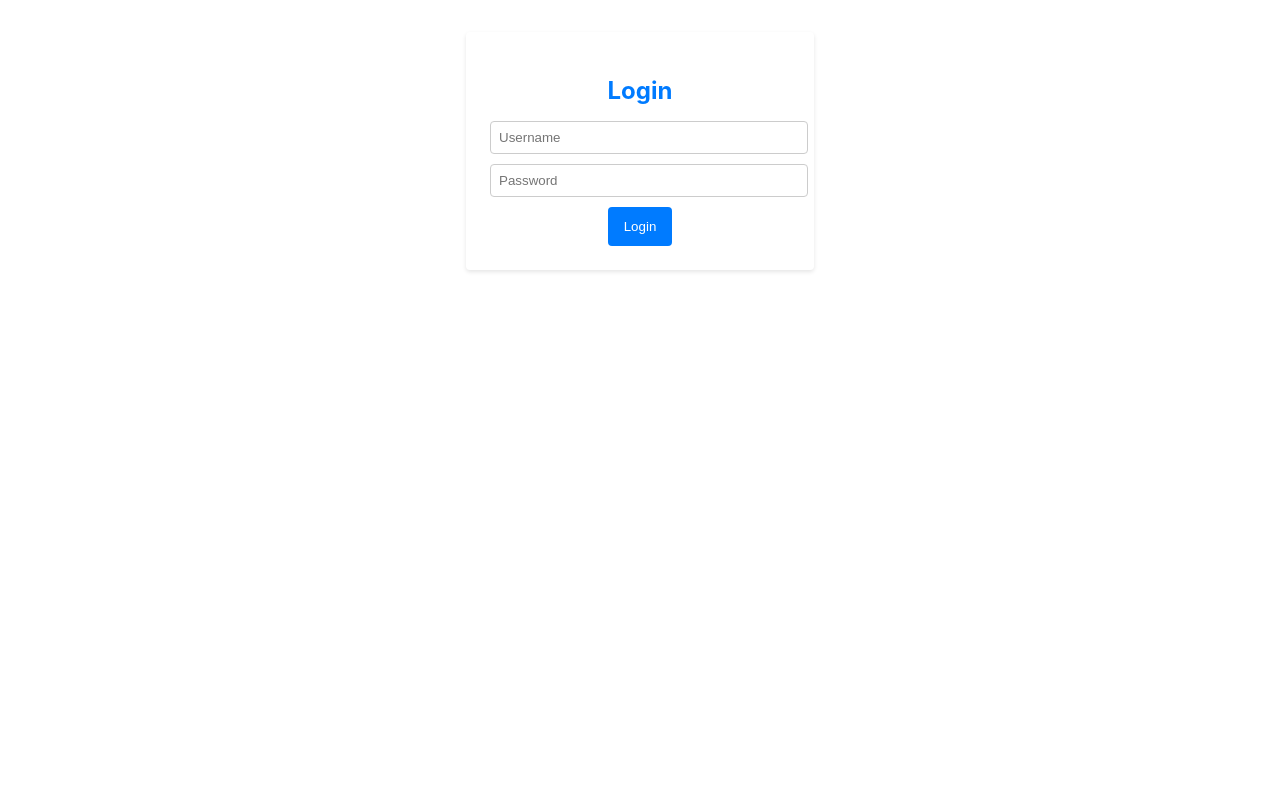
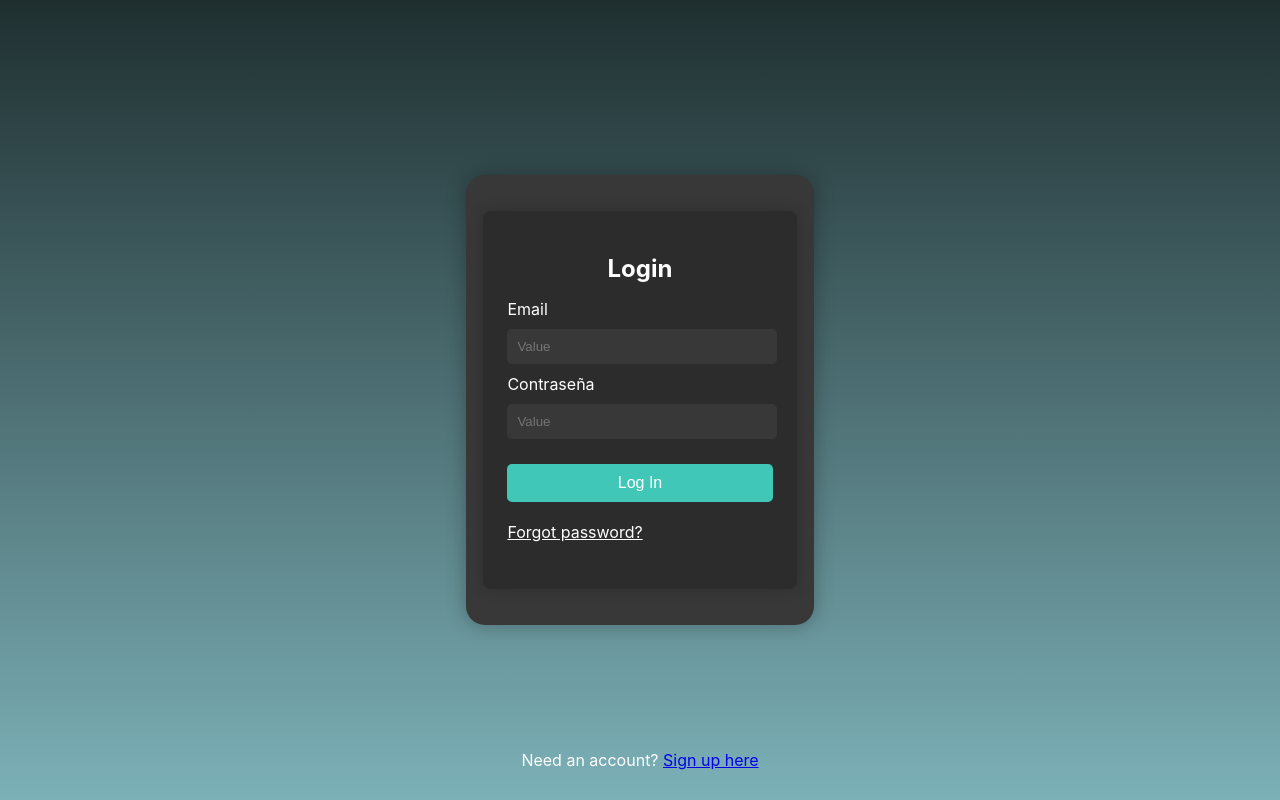
Before and after one commit to A00836416/my-app, a React (Create React App) app: page /login in a window 1280 px wide. Built offline with nearby package versions, Linux system fonts and the light colour scheme; no server answers.

Commit message:
login first design

```diff
--- a/src/components/Login/Login.js
+++ b/src/components/Login/Login.js
@@ -23,24 +23,42 @@ const Login = () => {
     };
 
     return (
+        <div className={styles.SignUp}>
+            <div className={styles.loginBack}>
                 <div className={styles.loginForm}>
                     <h2 className={styles.title}>Login</h2>
                     {error && <p className={styles.errorMessage}>{error}</p>}
                     <form onSubmit={handleLogin}>
+
+                        <label htmlFor="username" className={styles.label}>Email</label>
                         <Input
                             type="text"
                             value={username}
                             onChange={(e) => setUsername(e.target.value)}
-                    placeholder="Username"
+                            placeholder="Value"
                         />
+
+                        <label htmlFor="password" className={styles.label}>Contraseña</label>
                         <Input
                             type="password"
                             value={password}
                             onChange={(e) => setPassword(e.target.value)}
-                    placeholder="Password"
+                            placeholder="Value"
                         />
-                <Button type="submit">Login</Button>
+                        <Button type="submit">Log In</Button>
+
+                        <a href="/link" className={styles.link}>Forgot password?</a>
                     </form>
+
+
+
+
+
+
+                </div>
+
+            </div>
+            <footer>Need an account?  <a href="/link">Sign up here</a></footer>
         </div>
     );
 };
--- a/src/components/Login/Login.module.css
+++ b/src/components/Login/Login.module.css
@@ -1,21 +1,100 @@
   /* src/components/Login/Login.module.css */
   @import '../../styles/variables.css';
+
+
+  body {
+    background: linear-gradient(to bottom, #1f2f30, #7cb1b8);
+    height: 100vh;
+    display: flex;
+    justify-content: center;
+    align-items: center;
+    margin: 0;
+}
+
+  .SignUp footer{
+    color: #fff;
+    text-align: center;
+    position: absolute;
+    bottom: 30px;
+    left: 0;
+    width: 100%;
+  }
+
+  .loginBack{
+    position: relative;
+    padding: 5%;
+    padding-bottom: 1%;
+    padding-top: 1%;
+    background-color: #383838;
+    border-radius: 19px;
+    box-shadow: 0 0 20px rgba(0, 0, 0, 0.3);
+  }
 
   .loginForm {
       max-width: 300px;
       margin: calc(var(--spacing-unit) * 4) auto;
       padding: calc(var(--spacing-unit) * 3);
-      background-color: white;
-      border-radius: 4px;
-      box-shadow: 0 2px 4px rgba(0, 0, 0, 0.1);
+      border-radius: 8px;
+      box-shadow: 0 0 15px rgba(0, 0, 0, 0.2);
+      background-color:#2c2c2c;
+      text-align: center;
+      padding-bottom: 15%;
+
   }
 
+
+
   .title {
-      color: var(--primary-color);
+      color: #fff;
       margin-bottom: calc(var(--spacing-unit) * 2);
+      font-size: 24px;
+
   }
 
   .errorMessage {
       color: var(--danger-color);
-      margin-bottom: var(--spacing-unit);
+      margin-bottom: 20px;
   }
+
+  input[type="text"],input[type="password"] {
+    width: 94%;
+    padding: 10px;
+    margin: 10px 0;
+    border: none;
+    border-radius: 5px;
+    background-color: #383838;
+    color: #ccc;
+}
+
+button[type="submit"] {
+    width: 100%;
+    padding: 10px;
+    background-color: #40c7b8;
+    border: none;
+    border-radius: 5px;
+    color: white;
+    font-size: 16px;
+    cursor: pointer;
+    transition: background-color 0.3s;
+    margin-top: 15px;
+}
+
+button[type="submit"]:hover {
+    background-color: #34a89e;
+}
+
+.link{
+    color: #fff;
+    text-align: left;
+    margin-top: 20px;
+    display: block;
+
+}
+
+.label{
+    text-align: left;
+    color: #fff;
+    width: 100%;
+    display: inline-block;
+
+}
```
Also changed, not shown: public/kia-logo-nuevo-blanco-1.png (added). Lines whose indentation alone changed are shown as unchanged.
